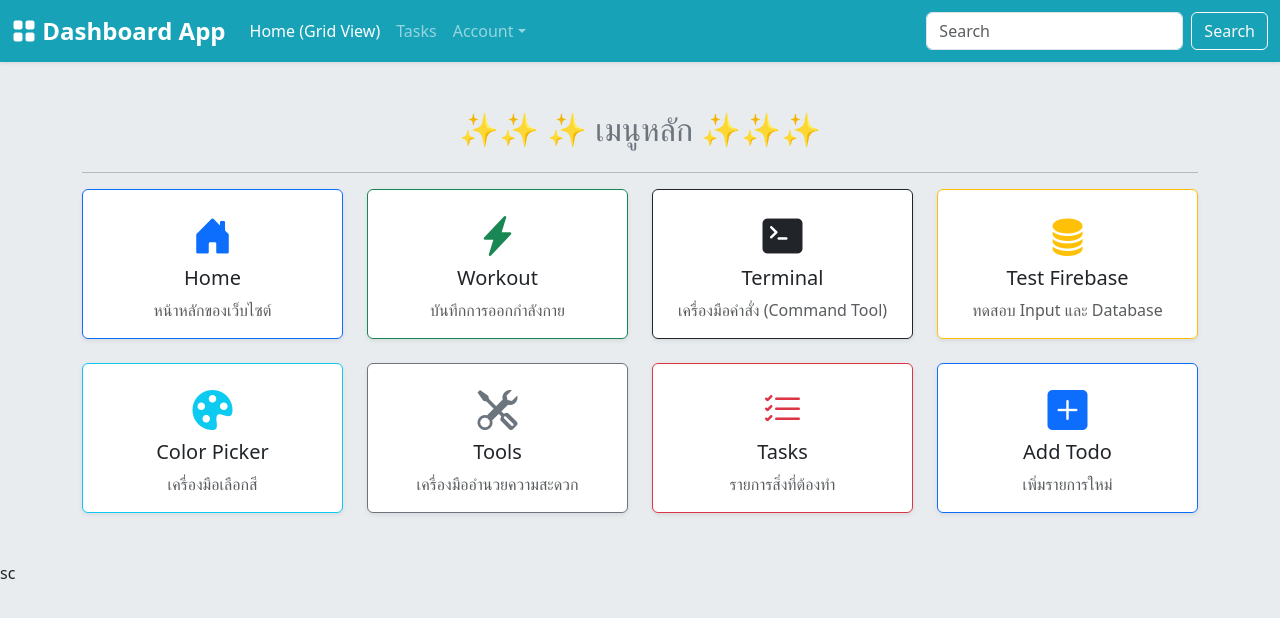
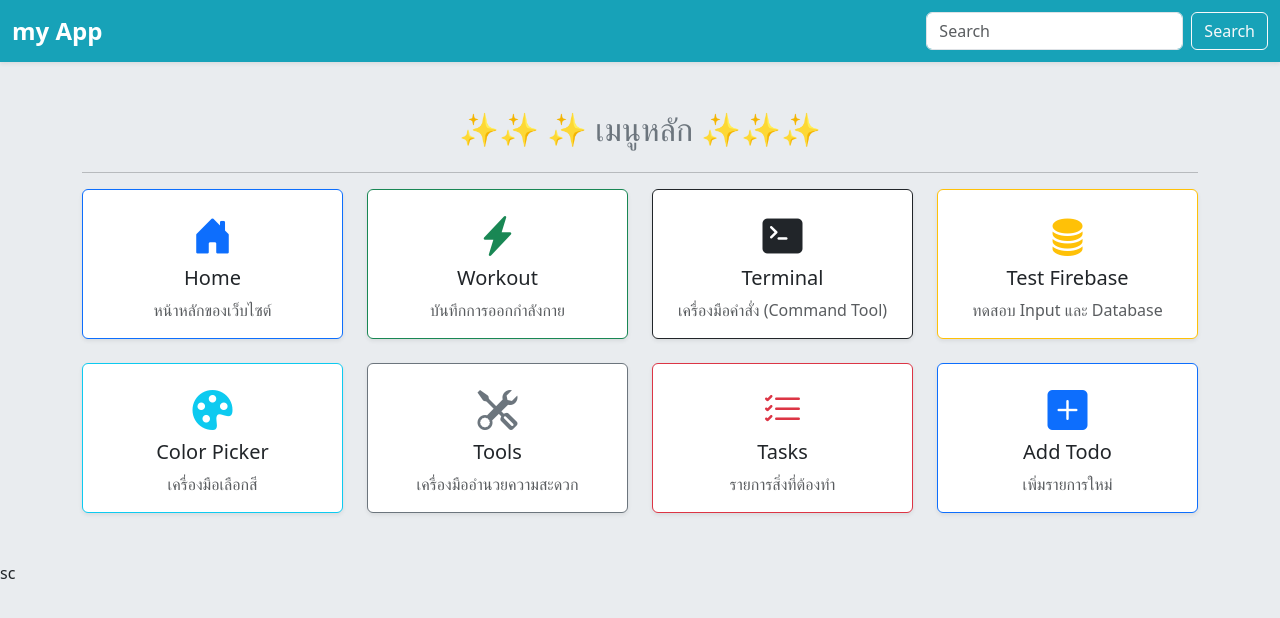
Before and after one commit to kong202514/kong202514.github.io, a plain HTML site: page src/component/header.html in a window 1280 px wide. Drawn offline with nearby package versions, Linux system fonts and the light colour scheme.

Commit message:
Update header.html

```diff
--- a/src/component/header.html
+++ b/src/component/header.html
@@ -43,9 +43,11 @@
 
   <nav class="navbar navbar-expand-lg navbar-dark navbar-custom shadow-sm" aria-label="Main navigation">
     <div class="container-fluid">
-      <a class="navbar-brand fs-4 fw-bold" href="#">
-        <i class="bi bi-grid-fill"></i> Dashboard App
-      </a>
+
+      <div class="navbar-brand fs-4 fw-bold" href="#">
+        <!-- <i class="bi bi-grid-fill"></i>  -->
+         my App
+      </div>
 
       <button class="navbar-toggler" type="button" data-bs-toggle="collapse" data-bs-target="#mainNav"
         aria-controls="mainNav" aria-expanded="false" aria-label="Toggle navigation">
@@ -54,19 +56,8 @@
 
       <div class="collapse navbar-collapse" id="mainNav">
         <ul class="navbar-nav me-auto mb-2 mb-lg-0">
-          <li class="nav-item">
-            <a class="nav-link active" aria-current="page" href="#">Home (Grid View)</a>
-          </li>
-          <li class="nav-item">
-            <a class="nav-link" href="/src/page/tasks.html">Tasks</a>
-          </li>
-          <li class="nav-item dropdown">
-            <a class="nav-link dropdown-toggle" href="#" data-bs-toggle="dropdown" aria-expanded="false">Account</a>
-            <ul class="dropdown-menu">
-              <li><a class="dropdown-item" href="#">Profile</a></li>
-              <li><a class="dropdown-item" href="#">Settings</a></li>
-            </ul>
-          </li>
+
+
         </ul>
 
         <!-- search -->
```
